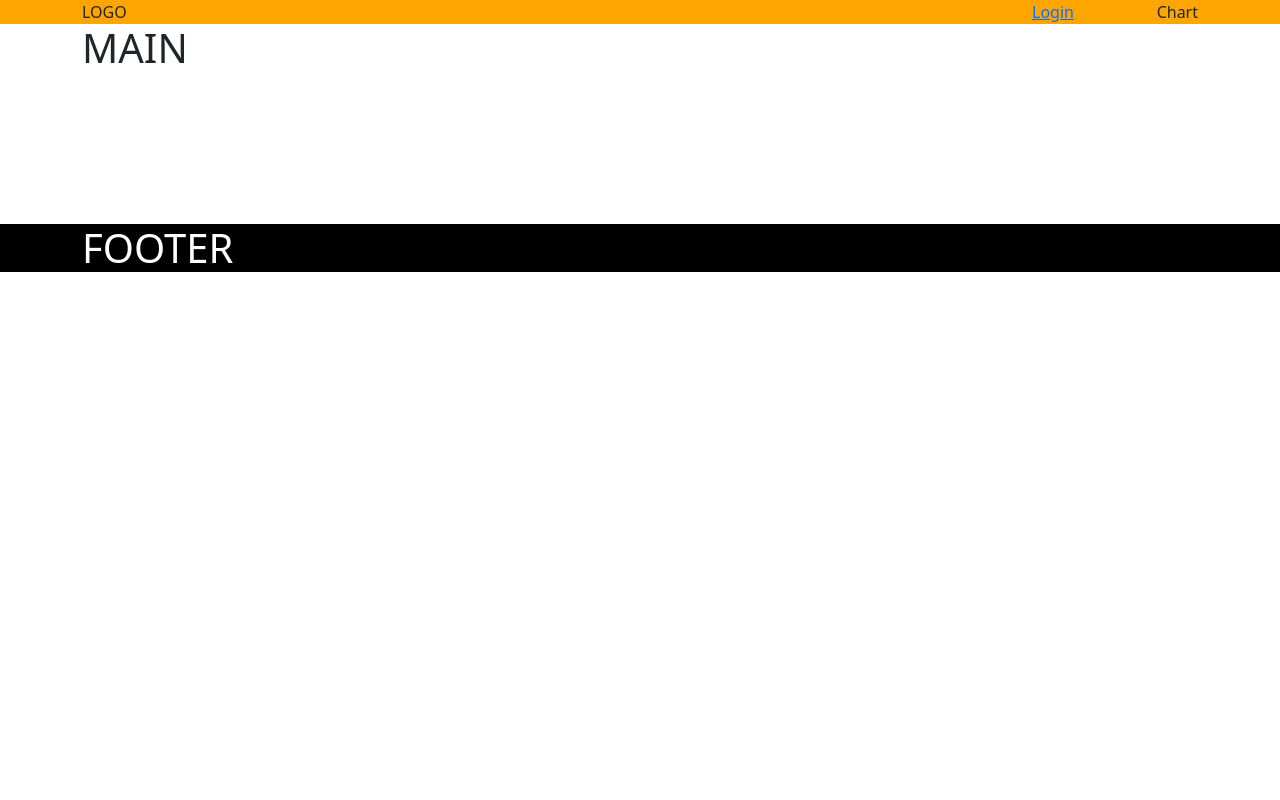
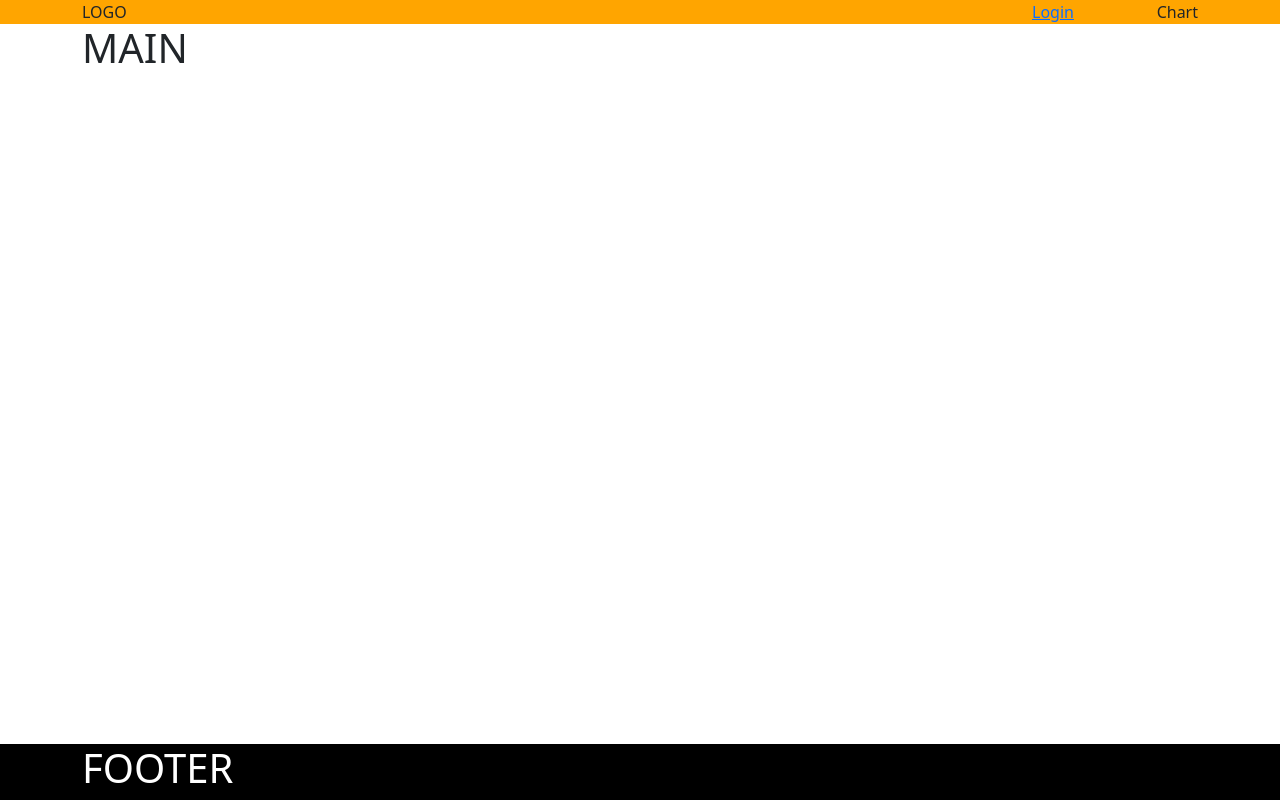
Before and after one commit to aldoaquino451/deliveboo_frontend, a Vue app: page / in a window 1280 px wide. Built offline with nearby package versions, Linux system fonts and the light colour scheme.

Commit message:
[edit] fix height main

```diff
--- a/src/components/Main.vue
+++ b/src/components/Main.vue
@@ -15,9 +15,12 @@ export default{
 </script>
 
 <template>
-  <main class="prova">
+  <main>
+    <div class="container">
 
       <h1>MAIN</h1>
+
+    </div>
 
   </main>
 </template>
--- a/src/pages/Home.vue
+++ b/src/pages/Home.vue
@@ -30,11 +30,9 @@ export default{
 
 <template>
 
-  <div class="container">
 
-    <Main />
+  <Main />
 
-  </div>
 
 </template>
 
--- a/src/scss/main.scss
+++ b/src/scss/main.scss
@@ -1,9 +1,13 @@
 @import 'bootstrap/scss/bootstrap';
 
-body {
+
+#app{
+  display: flex;
+  flex-direction: column;
   min-height: 100vh;
 }
 
+
 main {
-  height: 200px;
+  flex-grow: 2;
 }
```
